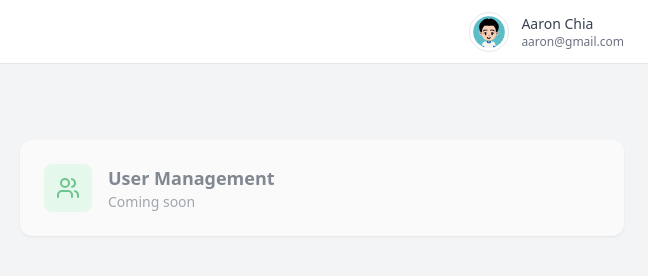
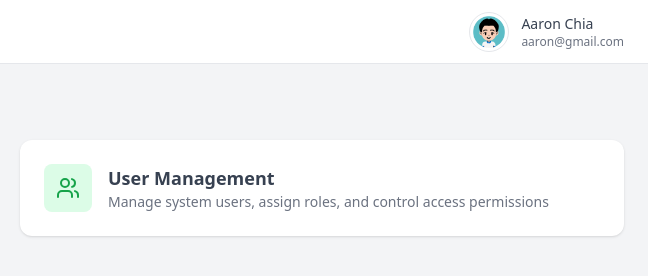
Before and after one commit to AzCodeee/fleet-office, a plain HTML site: page index.html in a window 1280 px wide. Shown: the full height of the page, 632-1280 px from the left. Drawn offline with nearby package versions, Linux system fonts and the light colour scheme.

Commit message:
redirect links

```diff
--- a/index.html
+++ b/index.html
@@ -99,8 +99,8 @@
         </a>
 
         <!-- USER MODULE (FUTURE) -->
-        <a href="user-listing.html"
-           class="bg-white p-6 rounded-xl shadow hover:shadow-lg transition flex items-center gap-4 opacity-60">
+        <a href="dashboard.html"
+            class="bg-white p-6 rounded-xl shadow hover:shadow-lg transition flex items-center gap-4">
 
             <div class="p-3 bg-green-100 rounded-lg">
                 <i data-lucide="users" class="w-6 h-6 text-green-600"></i>
@@ -108,7 +108,9 @@
 
             <div>
                 <h3 class="font-semibold text-lg">User Management</h3>
-                <p class="text-sm text-gray-500">Coming soon</p>
+                <p class="text-sm text-gray-500">
+                    Manage system users, assign roles, and control access permissions
+                </p>
             </div>
 
         </a>
```
Also changed, not shown: dashboard.html (+3 -1 lines), role.html (+3 -1 lines), user-listing.html (+1 -1 lines).
